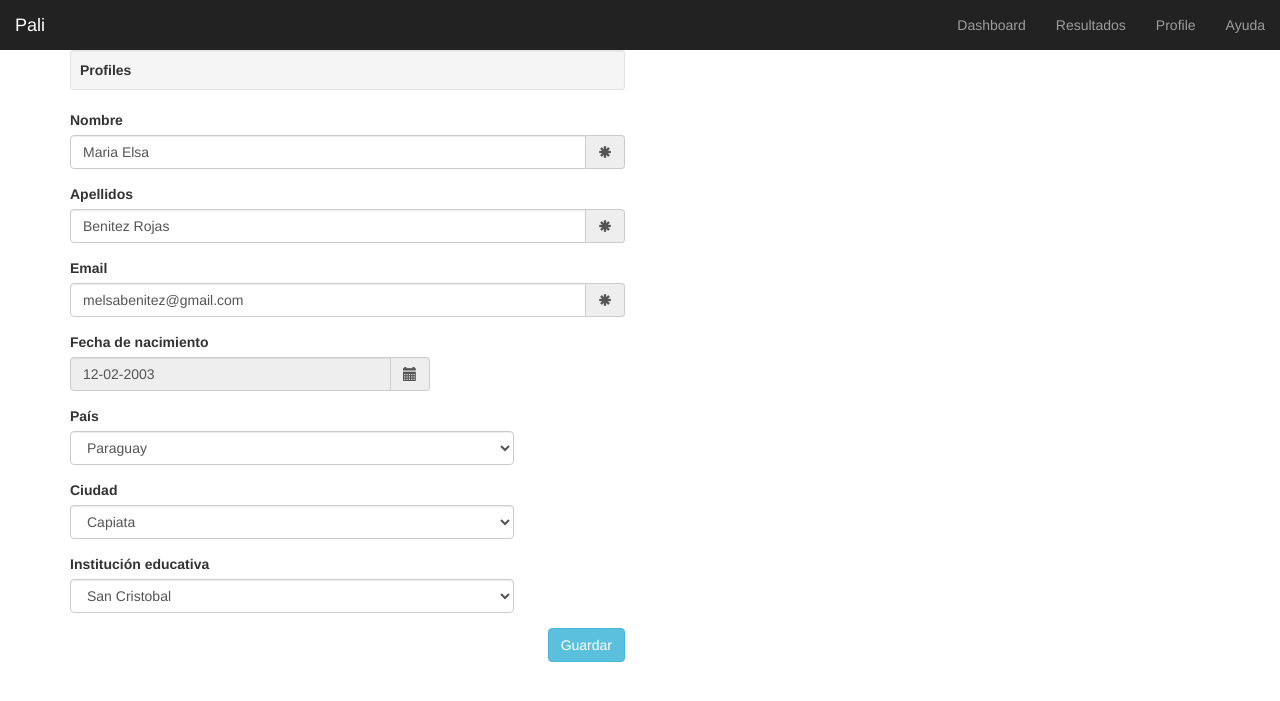
After one commit to palidal/pali, a CodeIgniter app: page /Profile/index in a window 1280 px wide. The commit adds this page. Shown: the top 701 px of the page. Run offline with CodeIgniter, Linux system fonts and the light colour scheme; some libraries are stand-ins or nearby versions.

Commit message:
Se agrego el profile del alumno

```diff
--- /dev/null
+++ b/fuentes/application/controllers/Profile.php
@@ -0,0 +1,9 @@
+<?php if ( ! defined('BASEPATH')) exit('No direct script access allowed');
+
+class Profile extends CI_Controller {
+	public function index(){
+		$this->load->view('Alumnos/profile');
+	}
+}
+
+/* End of file Profile.php */
--- /dev/null
+++ b/fuentes/application/views/Alumnos/profile.php
@@ -0,0 +1,106 @@
+<!DOCTYPE html>
+<html lang="en">
+<head>
+	<!-- Cabecera -->
+    <?php $this->load->view('comunes/cabecera_alumnos_dashboard')?>
+    <style>
+    	.form-control {
+    		width: 80%;
+		}
+    </style>
+</head>
+<body>
+	<nav class="navbar navbar-inverse navbar-fixed-top" role="navigation">
+      <div class="container-fluid">
+        <div class="navbar-header">
+          <button type="button" class="navbar-toggle collapsed" data-toggle="collapse" data-target="#navbar" aria-expanded="false" aria-controls="navbar">
+            <span class="sr-only">Toggle navigation</span>
+            <span class="icon-bar"></span>
+            <span class="icon-bar"></span>
+            <span class="icon-bar"></span>
+          </button>
+          <a class="navbar-brand" href="<?php echo base_url(); ?>">Pali</a>
+        </div>
+        <!-- Menu -->
+    	<?php $this->load->view('comunes/menu_alumnos')?>
+      </div>
+    </nav>
+
+	<div class="container">
+    	<div class="row">
+        	<form role="form">
+            	<div class="col-lg-6">
+                	<div class="well well-sm"><strong><span class="glyphicon"></span>Profiles</strong></div>
+                	<div class="form-group">
+                    	<label for="InputNombre">Nombre</label>
+                    	<div class="input-group">
+                       		<input type="text" class="form-control" name="InputNombre" id="InputNombre" placeholder="Escriba su Nombre" value = "Maria Elsa" required>
+                       		<span class="input-group-addon"><span class="glyphicon glyphicon-asterisk"></span></span>
+                    	</div>
+                	</div>
+                	<div class="form-group">
+                    	<label for="InputApellidos">Apellidos</label>
+                    	<div class="input-group">
+                       		<input type="text" class="form-control" name="InputApellidos" id="InputApellidos" placeholder="Escriba sus Apellidos" value = "Benitez Rojas" required>
+                       		<span class="input-group-addon"><span class="glyphicon glyphicon-asterisk"></span></span>
+                    	</div>
+                	</div>
+                	<div class="form-group">
+                    	<label for="InputEmail">Email</label>
+                    	<div class="input-group">
+                        	<input type="email" class="form-control" id="InputEmailFirst" name="InputEmail" placeholder="Escriba su Email" value = "melsabenitez@gmail.com" required>
+                        	<span class="input-group-addon"><span class="glyphicon glyphicon-asterisk"></span></span>
+                    	</div>
+                	</div>
+                	<div class="form-group row">
+					    <div class="col-xs-8">
+					        <label class="control-label">Fecha de nacimiento</label>
+					        <div class="input-group date" id="dp3" data-date="12-02-2003" data-date-format="dd-mm-yyyy">
+					          <input class="form-control" type="text" readonly="" value="12-02-2003">
+					          <span class="input-group-addon"><i class="glyphicon glyphicon-calendar"></i></span>
+					        </div>
+					    </div>
+					</div>
+                	<div class="form-group">
+                    	<label for="InputPais">Pa&iacute;s</label>
+                    	<select class="form-control">
+						    <option value="argentina">Argentina</option>
+						    <option value="bolivia">Bolivia</option>
+						    <option value="brasil">Brasil</option>
+						    <option value="chile">Chile</option>
+						    <option value="colombia">Colombia</option>
+						    <option value="ecuador">Ecuador</option>
+						    <option value="paraguay" selected = "selected">Paraguay</option>
+						    <option value="peru">Perú</option>
+						    <option value="uruguay">Uruguay</option>
+						    <option value="venezuela">Venezuela</option>
+						</select>
+                	</div>
+                	<div class="form-group">
+                    	<label for="InpuCiudad">Ciudad</label>
+                    	<select class="form-control">
+                    	    <option value="aregua">Aregua</option>
+						    <option value="asuncion">Asunción</option>
+						    <option value="capiata" selected = "selected">Capiata</option>
+						    <option value="fernandoDeLaMora">Fernando de la Mora</option>
+						    <option value="sanLorenzo">San Lorenzo</option>
+						</select>
+                	</div>
+                	<div class="form-group">
+                    	<label for="InputInstitucionEducativa">Instituci&oacute;n educativa</label>
+                    	<select class="form-control">
+						    <option value="sanCristobal">San Cristobal</option>
+						    <option value="recoleta">Recoleta</option>
+						    <option value="repiblicano">Republicano</option>
+						    <option value="sanPablo">San Pablo</option>
+						    <option value="santisimaTrinidad">Santisima Trinidad</option>
+						    <option value="sanRoque">San Roque</option>
+						</select>
+                	</div>
+                	<input type="submit" name="submit" id="submit" value="Guardar" class="btn btn-info pull-right">
+            	</div>
+        	</form>
+    	</div>
+	</div>
+</body>
+</html>
--- /dev/null
+++ b/fuentes/application/views/comunes/menu_alumnos.php
@@ -0,0 +1,11 @@
+<div id="navbar" class="navbar-collapse collapse">
+	<ul class="nav navbar-nav navbar-right">
+    	<li><a href="<?php echo base_url(); ?>">Dashboard</a></li>
+        <li><a href="#">Resultados</a></li>
+        <li><a href="<?php echo base_url(). 'Profile/index'; ?>">Profile</a></li>
+        <li><a href="#">Ayuda</a></li>
+    </ul>
+<!--     <form class="navbar-form navbar-right"> -->
+<!--         <input type="text" class="form-control" placeholder="Search..."> -->
+<!--     </form> -->
+</div>
```
Also changed, not shown: fuentes/application/views/Alumnos/index.php (+2 -11 lines).
